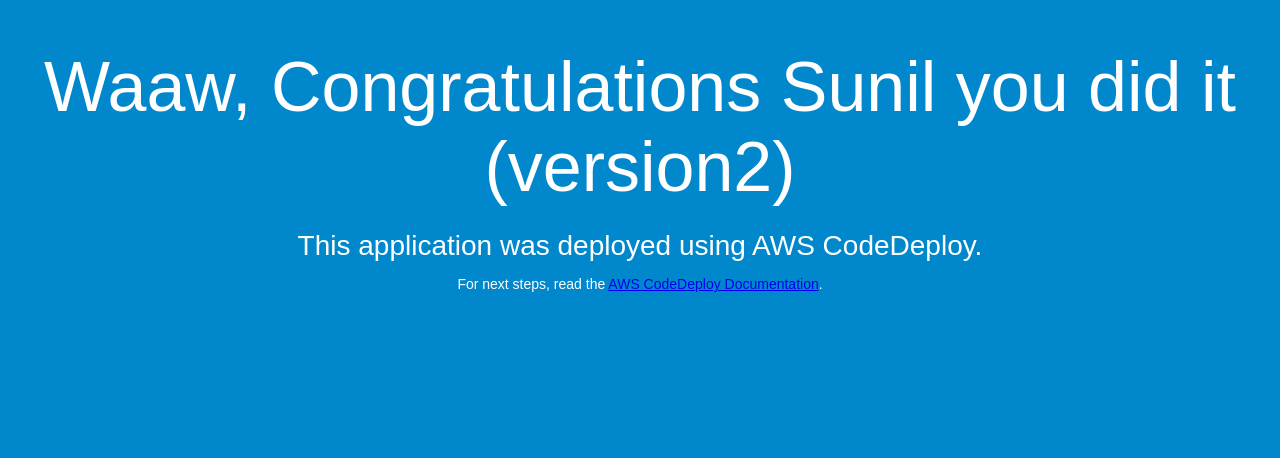
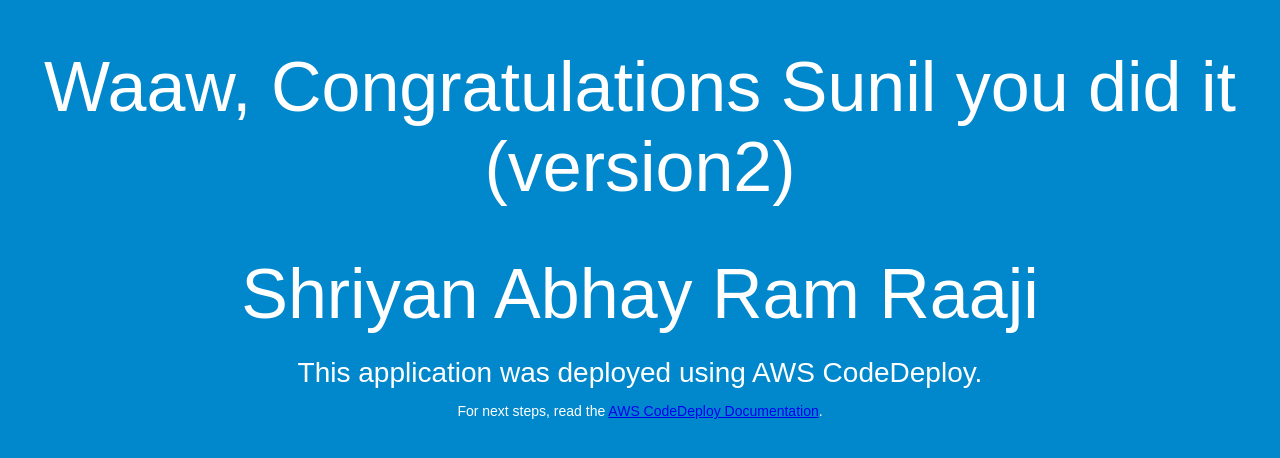
Before and after one commit to sunieldevarapu/jenkins-integration, a plain HTML site: page index.html in a window 1280 px wide. Drawn offline with Linux system fonts and the light colour scheme.

Commit message:
index.html modified

```diff
--- a/index.html
+++ b/index.html
@@ -27,6 +27,7 @@
 <body>
   <div align="center">
     <h1>Waaw, Congratulations Sunil you did it  (version2)</h1>
+    <h1>Shriyan Abhay Ram Raaji</h1>
     <h2>This application was deployed using AWS CodeDeploy.</h2>
     <p>For next steps, read the <a href="http://aws.amazon.com/documentation/codedeploy">AWS CodeDeploy Documentation</a>.</p>
   </div>
```
